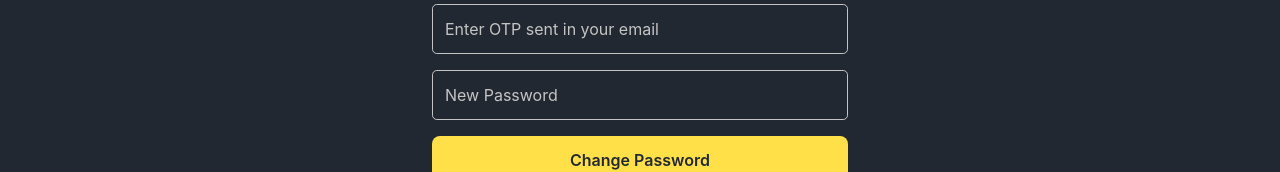
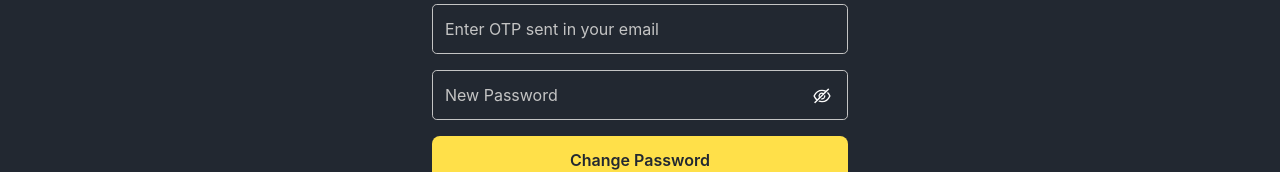
Before and after one commit to ashutosh44ks/CinemaPackage, a React (Vite) app: page /auth/forgot-password in a window 1280 px wide. Shown: the part 399-571 px from the top of the page. Built offline with nearby package versions, Linux system fonts and the light colour scheme; no server answers.

Commit message:
refactor InputPassword

```diff
--- /dev/null
+++ b/src/common/InputPassword.jsx
@@ -0,0 +1,35 @@
+import { useState } from "react";
+import Input from "./Input";
+import { AiOutlineEye, AiOutlineEyeInvisible } from "react-icons/ai";
+
+const InputPassword = ({
+  value,
+  onChange,
+  label,
+  className = "",
+  required = false,
+  disabled = false,
+}) => {
+  const [showPassword, setShowPassword] = useState(false);
+  return (
+    <div className="relative mb-4 w-full">
+      <Input
+        type={showPassword ? "text" : "password"}
+        label={label}
+        value={value}
+        onChange={onChange}
+        className={`pr-14 ${className}`}
+        required={required}
+        disabled={disabled}
+      />
+      <span
+        className="absolute right-0 top-0 text-xl cursor-pointer p-4"
+        onClick={() => setShowPassword(!showPassword)}
+      >
+        {showPassword ? <AiOutlineEye /> : <AiOutlineEyeInvisible />}
+      </span>
+    </div>
+  );
+};
+
+export default InputPassword;
--- a/src/common/index.js
+++ b/src/common/index.js
@@ -3,6 +3,7 @@ import Button from "./Button";
 import Checkbox from "./Checkbox";
 import Heading from "./Heading";
 import Input from "./Input";
+import InputPassword from "./InputPassword";
 import Modal from "./Modal";
 import Pagination from "./Pagination";
 import PaymentCard from "./PaymentCard";
@@ -16,6 +17,7 @@ export {
   Checkbox,
   Heading,
   Input,
+  InputPassword,
   Modal,
   Pagination,
   PaymentCard,
--- a/src/pages/Auth/ForgotPassword.jsx
+++ b/src/pages/Auth/ForgotPassword.jsx
@@ -1,7 +1,7 @@
 import { useState } from "react";
 import { useNavigate } from "react-router-dom";
 import { api, myToast } from "../../utils";
-import { Heading, Button, Input } from "../../common";
+import { Heading, Button, Input, InputPassword } from "../../common";
 import { AiOutlineLoading } from "react-icons/ai";
 
 const ForgotPassword = () => {
@@ -141,8 +141,7 @@ const ForgotPassword = () => {
           />
         </div>
         <div className="mb-4 w-full">
-          <Input
-            type="text"
+          <InputPassword
             label="New Password"
             value={password}
             onChange={(e) => setPassword(e.target.value)}
--- a/src/pages/Auth/Login.jsx
+++ b/src/pages/Auth/Login.jsx
@@ -2,9 +2,8 @@ import { useState, useEffect } from "react";
 import { useNavigate, useSearchParams } from "react-router-dom";
 import { jwtDecode } from "jwt-decode";
 import { api, myToast, useUserContext } from "../../utils";
-import { Button, Checkbox, Heading, Input } from "../../common/";
+import { Button, Checkbox, Heading, Input, InputPassword } from "../../common/";
 import SocialLoginBtnGroup from "./components/SocialLoginBtnGroup";
-import { AiOutlineEye, AiOutlineEyeInvisible } from "react-icons/ai";
 
 const Login = () => {
   const { loggedUser, setLoggedUser } = useUserContext();
@@ -48,8 +47,6 @@ const Login = () => {
     }
   };
 
-  const [showPassword, setShowPassword] = useState(false);
-
   return (
     <form
       onSubmit={(e) => {
@@ -80,20 +77,13 @@ const Login = () => {
         />
       </div>
       <div className="relative mb-4 w-full">
-        <Input
-          type={showPassword ? "text" : "password"}
+        <InputPassword
           label="Password"
           value={password}
           onChange={(e) => setPassword(e.target.value)}
-          className="w-full min-w-[20rem] pr-14"
+          className="w-full min-w-[20rem]"
           required
         />
-        <span
-          className="absolute right-0 top-0 text-xl cursor-pointer p-4"
-          onClick={() => setShowPassword(!showPassword)}
-        >
-          {showPassword ? <AiOutlineEye /> : <AiOutlineEyeInvisible />}
-        </span>
       </div>
       <div className="w-full flex justify-between mb-4">
         <Checkbox
--- a/src/pages/Auth/Register.jsx
+++ b/src/pages/Auth/Register.jsx
@@ -1,13 +1,9 @@
 import { useState, useEffect } from "react";
 import { useNavigate, useSearchParams } from "react-router-dom";
-import { Button, Input, Checkbox, Heading } from "../../common";
+import { Button, Input, InputPassword, Checkbox, Heading } from "../../common";
 import { api, myToast } from "../../utils";
 import SocialLoginBtnGroup from "./components/SocialLoginBtnGroup";
-import {
-  AiOutlineEye,
-  AiOutlineEyeInvisible,
-  AiOutlineLoading3Quarters,
-} from "react-icons/ai";
+import { AiOutlineLoading3Quarters } from "react-icons/ai";
 import { PiSealCheck } from "react-icons/pi";
 
 const RenderReferral = ({ refBy, setRefBy }) => {
@@ -79,9 +75,6 @@ const Register = () => {
     setLoading(false);
   };
 
-  const [showPassword, setShowPassword] = useState(false);
-  const [showCPassword, setShowCPassword] = useState(false);
-
   return (
     <form
       onSubmit={(e) => {
@@ -135,36 +128,22 @@ const Register = () => {
         />
       </div>
       <div className="relative mb-4 w-full">
-        <Input
-          type={showPassword ? "text" : "password"}
+        <InputPassword
           label="Password"
           value={password}
           onChange={(e) => setPassword(e.target.value)}
           className="w-full min-w-[20rem]"
           required
         />
-        <span
-          className="absolute right-0 top-0 text-xl cursor-pointer p-4"
-          onClick={() => setShowPassword(!showPassword)}
-        >
-          {showPassword ? <AiOutlineEye /> : <AiOutlineEyeInvisible />}
-        </span>
       </div>
       <div className="relative mb-4 w-full">
-        <Input
-          type={showCPassword ? "text" : "password"}
+        <InputPassword
           label="Confirm Password"
           value={cPassword}
           onChange={(e) => setCPassword(e.target.value)}
           className="w-full min-w-[20rem]"
           required
         />
-        <span
-          className="absolute right-0 top-0 text-xl cursor-pointer p-4"
-          onClick={() => setShowCPassword(!showCPassword)}
-        >
-          {showCPassword ? <AiOutlineEye /> : <AiOutlineEyeInvisible />}
-        </span>
       </div>
       <div className="mb-4 w-full">
         <Checkbox
```
